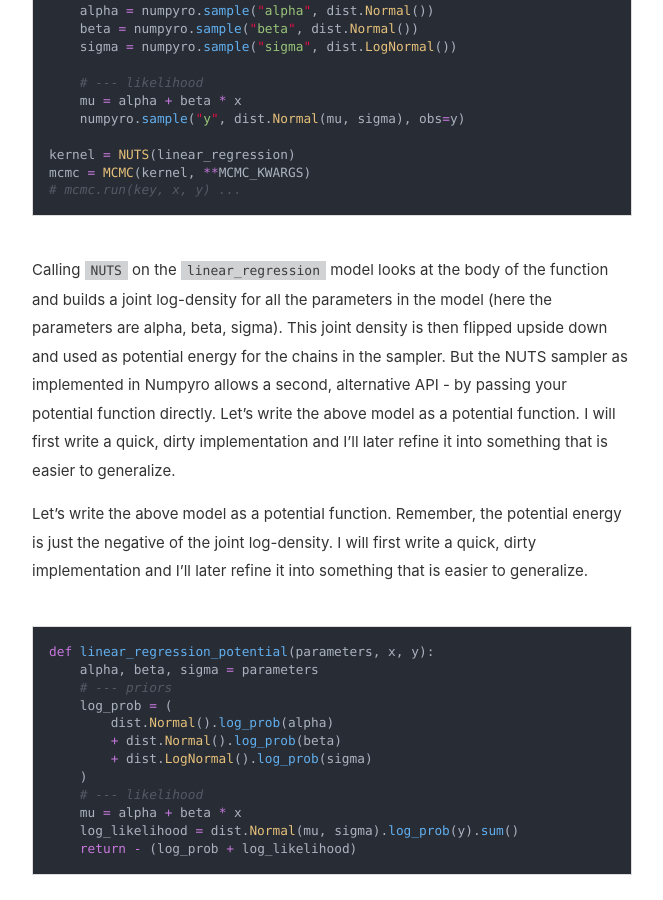
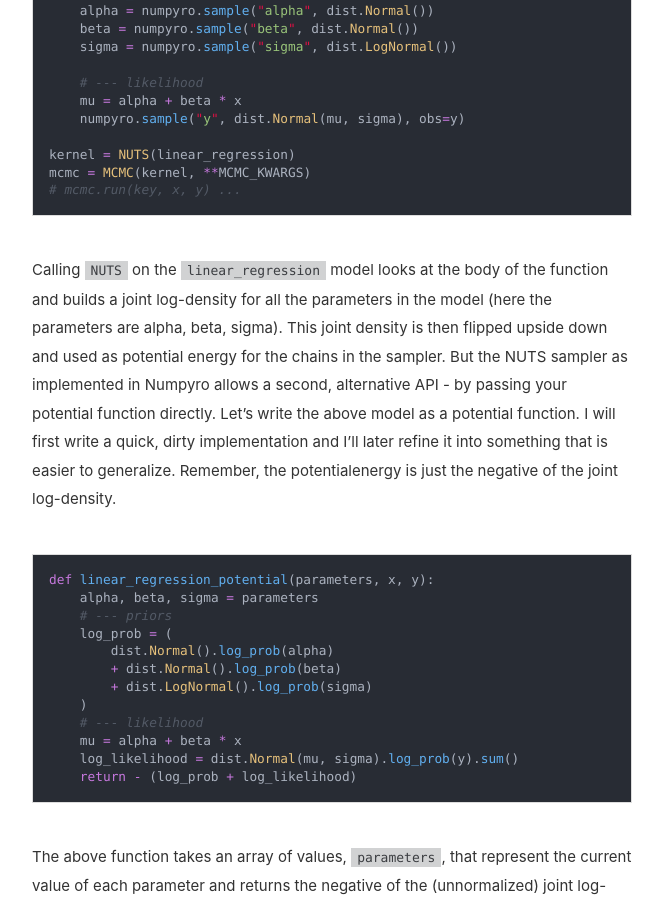
Before and after one commit to omarfsosa/omarfsosa.github.io, a Jekyll site: the page built from _posts/2021-12-20-bayesian_nn.md, in a window 1280 px wide and 900 px high, scrolled down 2157 px. Shown: the whole window, without its empty margins (308-971 px from the left). Built offline with Jekyll 4.4.1, drawn with Linux system fonts in a browser that asks for light colours.

Commit message:
clean up

````diff
--- a/_posts/2021-12-20-bayesian_nn.md
+++ b/_posts/2021-12-20-bayesian_nn.md
@@ -76,10 +76,7 @@ mcmc = MCMC(kernel, **MCMC_KWARGS)
 
 Calling `NUTS` on the `linear_regression` model looks at the body of the function and builds a joint log-density for all the parameters in the model (here the parameters are alpha, beta, sigma). This joint density is then flipped upside down and used as potential energy for the chains in the sampler. But the NUTS sampler as implemented in Numpyro allows a second, alternative API - by passing your potential function directly.
 Let’s write the above model as a potential function. I will first write a quick, dirty implementation and I’ll later refine it into something that is easier to generalize.
-
-Let's write the above model as a potential function. Remember, the potential
-energy is just the negative of the joint log-density. I will first write a quick,
-dirty implementation and I'll later refine it into something that is easier to generalize.
+Remember, the potentialenergy is just the negative of the joint log-density.
 
 ```python
 def linear_regression_potential(parameters, x, y):
````
